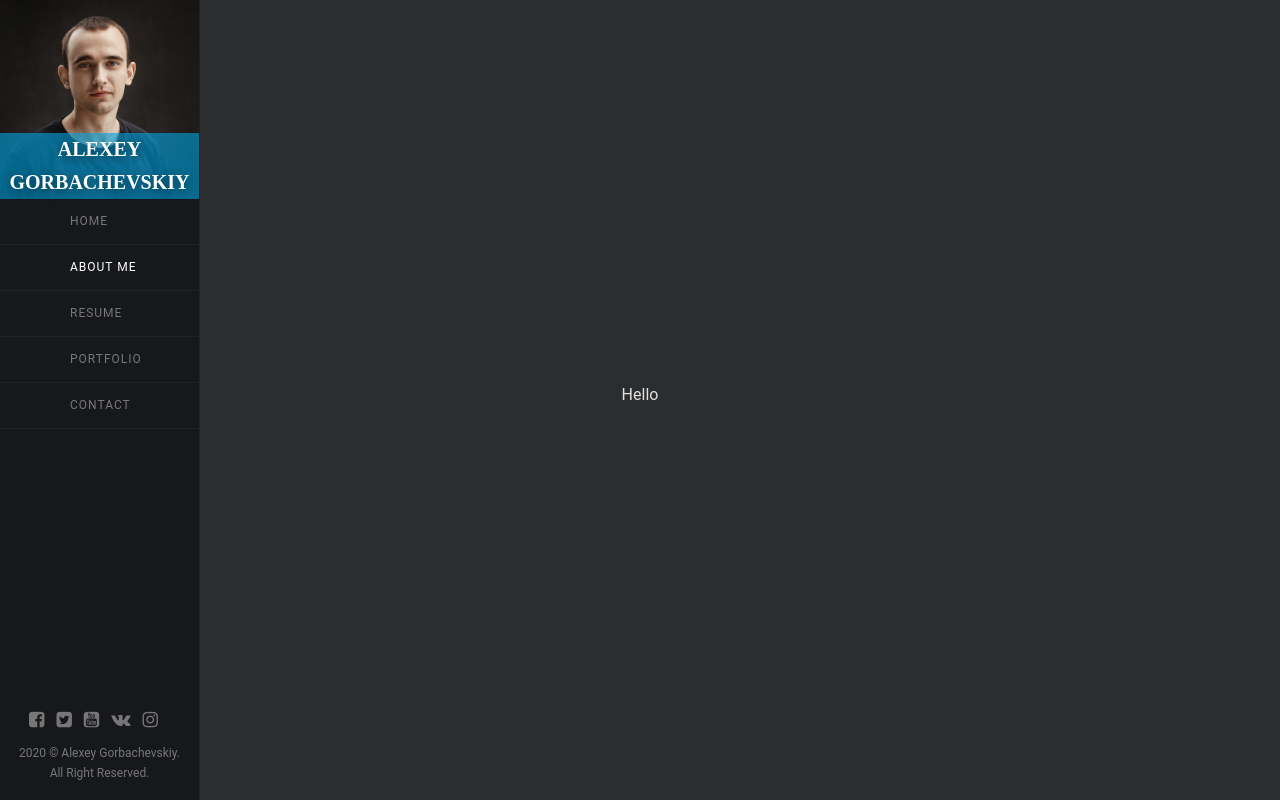
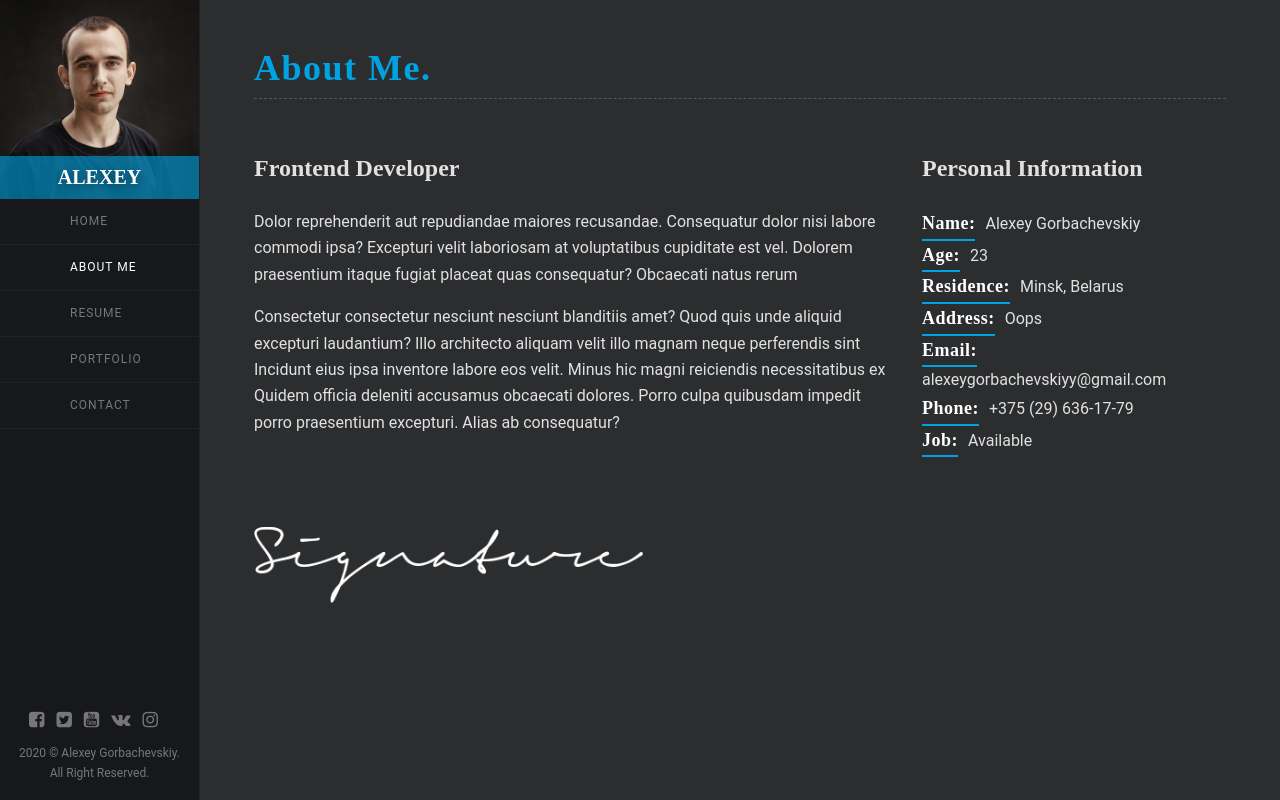
Before and after one commit to AlexeyGorbachevskiy/Portfolio, a React (Create React App) app: page /aboutMe in a window 1280 px wide. Built offline with nearby package versions, Linux system fonts and the light colour scheme.

Commit message:
About me page is completed

```diff
--- a/src/App.js
+++ b/src/App.js
@@ -12,19 +12,24 @@ import Contact from "./components/contact/Contact";
 
 function App() {
 
-    const [isClickedOnMenu, setClickedOnMenu] = useState(false);
+    const [isMenuDisplayed, setMenuDisplayed] = useState(false);
+
+
+
+
 
     return (
         <div className="App">
-            <HeaderMobile isClickedOnMenu={isClickedOnMenu}
-                          setClickedOnMenu={setClickedOnMenu}
+            <HeaderMobile isMenuDisplayed={isMenuDisplayed}
+                          setMenuDisplayed={setMenuDisplayed}
             />
-            <Nav isClickedOnMenu={isClickedOnMenu}/>
+            <Nav isMenuDisplayed={isMenuDisplayed} />
             <Route exact path='/' render={() => <Redirect to={'/home'}/>}/>
+            <Route exact path='/Portfolio' render={() => <Redirect to={'/home'}/>}/>
             <Route path='/home' render={() => <Main/>}/>
             <Route path='/aboutMe' render={() => <AboutMe/>}/>
             <Route path='/resume' render={() => <Resume/>}/>
-            <Route path='/portfolio' render={() => <Portfolio/>}/>
+            <Route path='/projects' render={() => <Portfolio/>}/>
             <Route path='/contact' render={() => <Contact/>}/>
         </div>
     );
--- a/src/components/aboutMe/AboutMe.jsx
+++ b/src/components/aboutMe/AboutMe.jsx
@@ -1,11 +1,67 @@
 import React from 'react';
 import style from './AboutMe.module.css';
+import PageTitle from "../common/pageTitle/PageTitle";
 
 function AboutMe() {
     return (
         <div className={style.aboutMe_container}>
-            <div className={style.container}>
-                Hello
+            <div className={style.content_container}>
+                <PageTitle/>
+                <div className={style.content_wrapper}>
+                    <div className={style.main_content}>
+                        <h3>Frontend Developer</h3>
+                        <p>Dolor reprehenderit aut repudiandae maiores recusandae.
+                            Consequatur dolor nisi labore commodi ipsa?
+                            Excepturi velit laboriosam at voluptatibus cupiditate est
+                            vel. Dolorem praesentium itaque fugiat placeat quas
+                            consequatur? Obcaecati natus rerum
+                        </p>
+                        <p>Consectetur consectetur nesciunt nesciunt blanditiis amet? Quod quis unde aliquid excepturi laudantium?
+                            Illo architecto aliquam velit illo magnam neque perferendis sint
+                            Incidunt eius ipsa inventore labore eos velit. Minus hic magni reiciendis necessitatibus ex
+                            Quidem officia deleniti accusamus obcaecati dolores.
+                            Porro culpa quibusdam impedit porro praesentium excepturi. Alias ab consequatur?
+                        </p>
+                    </div>
+
+                    <div className={style.personal_information}>
+                        <h3>Personal Information</h3>
+                        <ul>
+                            <li>
+                                <span className={style.title}>Name:</span>
+                                <span className={style.value}>Alexey Gorbachevskiy</span>
+                            </li>
+                            <li>
+                                <span className={style.title}>Age:</span>
+                                <span className={style.value}>23</span>
+                            </li>
+                            <li>
+                                <span className={style.title}>Residence:</span>
+                                <span className={style.value}>Minsk, Belarus</span>
+                            </li>
+                            <li>
+                                <span className={style.title}>Address:</span>
+                                <span className={style.value}>Oops</span>
+                            </li>
+                            <li>
+                                <span className={style.title}>Email:</span>
+                                <span className={style.value}>alexeygorbachevskiyy@gmail.com</span>
+                            </li>
+                            <li>
+                                <span className={style.title}>Phone:</span>
+                                <span className={style.value}>+375 (29) 636-17-79</span>
+                            </li>
+                            <li>
+                                <span className={style.title}>Job:</span>
+                                <span className={style.value}>Available</span>
+                            </li>
+                        </ul>
+                    </div>
+
+                </div>
+                <div className={style.signature}>
+                    <img src={process.env.PUBLIC_URL+'/images/signature.png'} alt="Some signature"/>
+                </div>
             </div>
         </div>
     );
--- a/src/components/aboutMe/AboutMe.module.css
+++ b/src/components/aboutMe/AboutMe.module.css
@@ -1,24 +1,133 @@
-.aboutMe_container {
-    position: relative;
-    height: 100vh;
-    display: flex;
-    justify-content: center;
-    align-items: center;
-    padding-bottom: 10px;
-    background-color: #2C2D2F;
+
+* {
+    box-sizing: border-box;
 }
 
-.container {
-    height: 100%;
+.aboutMe_container {
+    position: absolute;
+    top: 0;
+    left: 200px;
+    width: calc(100% - 200px);
+    min-height: 100%;
+    background-color: #2C2D2F;
+    transform: translate3d(0, 0, 0);
+    transform-style: preserve-3d;
 
-    display: flex;
-    justify-content: center;
-    align-items: center;
-    flex-wrap: wrap;
+    padding-bottom: 34px;
+
 }
 
-@media (max-width: 766px) {
-    .container {
-        justify-content: center;
+@media screen and (max-width: 767px) {
+    .aboutMe_container {
+        padding-top: 50px;
+        width: 100%;
+        left: 0;
     }
 }
+
+h3 {
+    margin-bottom: 20px !important;
+    font-size: 24px;
+    font-weight: 700;
+    font-family: "Playfair Display", serif;
+}
+
+
+.content_container {
+    max-width: 1040px;
+    width: 90%;
+    margin: 0 auto;
+}
+
+.content_wrapper {
+    margin-bottom: 70px !important;
+    display: flex;
+    flex-wrap: wrap;
+    margin-right: -15px;
+    margin-left: -15px;
+}
+
+.main_content {
+    position: relative;
+    width: 100%;
+    min-height: 1px;
+    padding-right: 15px;
+    padding-left: 15px;
+}
+
+
+@media (min-width: 992px) {
+    .main_content {
+        -webkit-box-flex: 0;
+        -webkit-flex: 0 0 66.66667%;
+        -ms-flex: 0 0 66.66667%;
+        flex: 0 0 66.66667%;
+        max-width: 66.66667%;
+    }
+}
+
+
+p {
+    line-height: 1.65;
+}
+
+.main_content > p {
+    margin-bottom: 1rem;
+}
+
+.personal_information {
+    position: relative;
+    width: 100%;
+    min-height: 1px;
+    padding-right: 15px;
+    padding-left: 15px;
+}
+
+
+@media (min-width: 992px) {
+    .personal_information {
+        -webkit-box-flex: 0;
+        -webkit-flex: 0 0 33.33333%;
+        -ms-flex: 0 0 33.33333%;
+        flex: 0 0 33.33333%;
+        max-width: 33.33333%;
+    }
+}
+
+
+.title {
+    font-family: "Playfair Display", serif;
+    font-size: 18px;
+    font-weight: 700;
+    letter-spacing: .5px;
+    border-bottom: 2px solid #00A3E1;
+    position: relative;
+    display: inline-block;
+    margin-right: 10px;
+    /*padding-bottom: 1px;*/
+    color: #fff;
+}
+
+.value {
+    line-height: 1em;
+    font-size: 16px;
+}
+
+.signature{
+    margin-top: 20px !important;
+    width: 40%;
+
+}
+
+.signature img{
+    width:100%;
+    height: auto;
+    vertical-align: middle;
+}
+
+
+@media screen and (max-width: 992px) {
+    .signature {
+        width: 50%;
+    }
+}
--- /dev/null
+++ b/src/components/common/pageTitle/PageTitle.jsx
@@ -0,0 +1,16 @@
+import React from 'react';
+import style from './PageTitle.module.css';
+
+function PageTitle() {
+    return (
+        <div className={style.page_title_container}>
+            <span className={style.icon}>
+                <i class='lnr lnr-user'/>
+            </span>
+            <h2>About Me.</h2>
+        </div>
+    )
+}
+
+
+export default PageTitle;
--- /dev/null
+++ b/src/components/common/pageTitle/PageTitle.module.css
@@ -0,0 +1,33 @@
+
+* {
+    margin: 0;
+    padding: 0;
+    box-sizing: border-box;
+}
+
+.page_title_container {
+    margin: 50px 0;
+    border-bottom: 1px dashed rgba(255, 255, 255, 0.2);
+    color: #00A3E1;
+    padding-bottom: 10px;
+
+}
+
+.icon {
+    float: right;
+    font-size: 38px;
+    line-height: 1em;
+}
+
+
+.page_title_container h2 {
+    font-size: 36px;
+    font-weight: 700;
+    letter-spacing: 1.5px;
+    line-height: 1em;
+    text-transform: capitalize;
+    font-family: "Playfair Display", serif;
+    position: relative;
+    display: inline-block;
+
+}
--- a/src/components/headerMobile/HeaderMobile.jsx
+++ b/src/components/headerMobile/HeaderMobile.jsx
@@ -4,10 +4,10 @@ import style from './HeaderMobile.module.css'
 function HeaderMobile(props) {
 
     const onMenuBarClick = () => {
-        if (props.isClickedOnMenu) {
-            props.setClickedOnMenu(false)
+        if (props.isMenuDisplayed) {
+            props.setMenuDisplayed(false)
         } else {
-            props.setClickedOnMenu(true)
+            props.setMenuDisplayed(true)
         }
     }
 
--- a/src/components/headerMobile/HeaderMobile.module.css
+++ b/src/components/headerMobile/HeaderMobile.module.css
@@ -12,6 +12,12 @@
 @media screen and (max-width: 767px) {
     .header_mobile {
         visibility: visible;
+    }
+}
+
+@media screen and (max-width: 370px) {
+    .header_mobile h2{
+       visibility: hidden;
     }
 }
 
--- a/src/components/nav/Nav.jsx
+++ b/src/components/nav/Nav.jsx
@@ -12,10 +12,10 @@ function Nav(props) {
 
     return (
 
-        <div className={style.nav_container} style={props.isClickedOnMenu ? navContainerStyle : {}}>
+        <div className={style.nav_container} style={props.isMenuDisplayed ? navContainerStyle : {}}>
 
             <div className={style.img_wrapper}>
-                <h2>Alexey Gorbachevskiy</h2>
+                <h2>Alexey</h2>
                 <img src={process.env.PUBLIC_URL + '/images/profile_img.jpg'} alt="profile-img"/>
             </div>
             <nav className={style.nav_menu}>
@@ -36,7 +36,7 @@ function Nav(props) {
                         </NavLink>
                     </li>
                     <li>
-                        <NavLink to='/portfolio' activeClassName={style.activeLink} className={style.link}>
+                        <NavLink to='/projects' activeClassName={style.activeLink} className={style.link}>
                             <span><i className="lnr lnr-briefcase"/></span> PORTFOLIO
                         </NavLink>
                     </li>
--- a/src/components/nav/Nav.module.css
+++ b/src/components/nav/Nav.module.css
@@ -49,14 +49,13 @@
     width: 100%;
     color: #fff;
     font-weight: 700;
-    padding: 0;
     text-transform: uppercase;
     text-shadow: 0 2px 10px rgba(0, 0, 0, 0.5);
     z-index: 1;
-
+    padding: 5px 0;
     font-size: 20px;
     font-family: "Playfair Display", serif;
-    /*white-space: nowrap;*/
+    white-space: nowrap;
     /*display: inline-block;*/
 }
 
@@ -72,6 +71,7 @@
     opacity: .6;
     z-index: -1;
 }
+
 
 @media screen and (max-width: 767px) {
     .img_wrapper h2 {
```
Also changed, not shown: src/components/main/Main.module.css (+38 -9 lines), public/images/signature.png (added).
